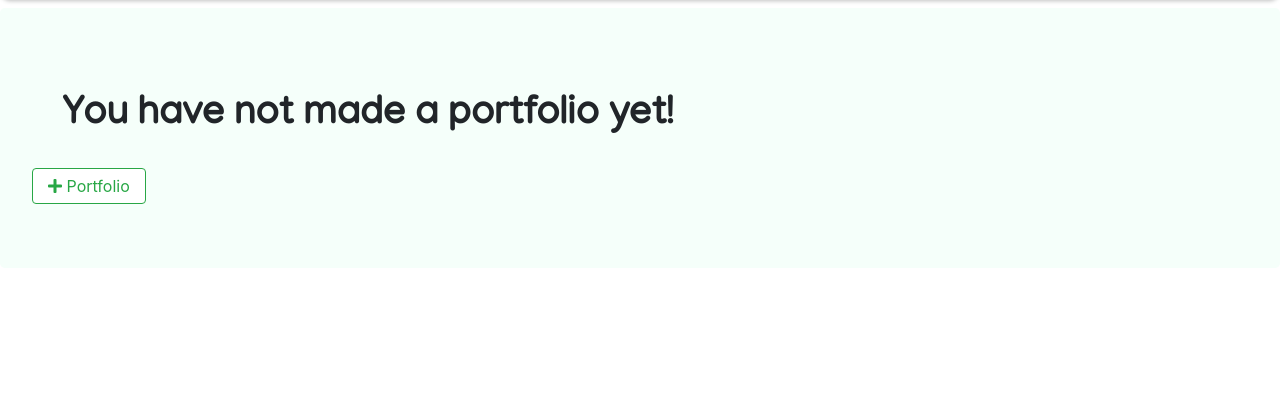
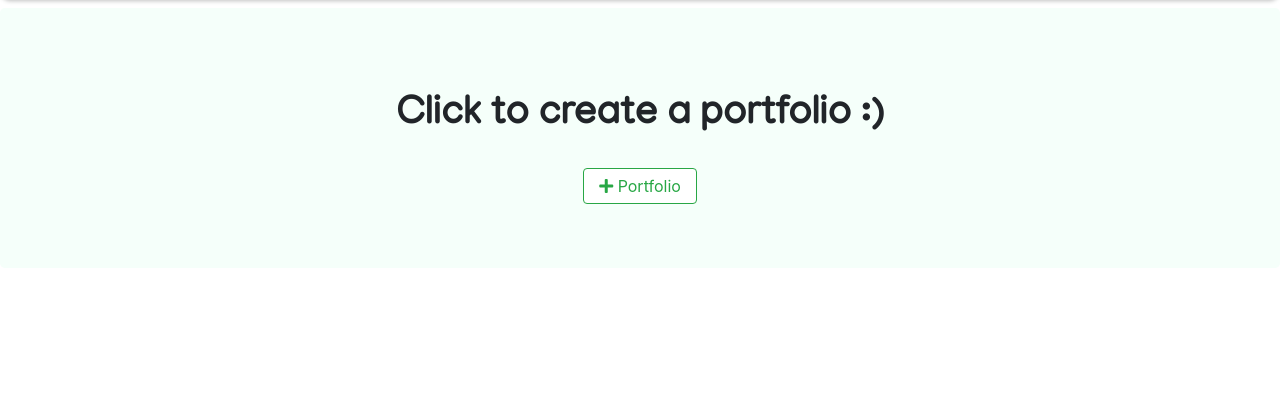
Before and after one commit to emilyc729/mybriefcase, a Django app: template main_app/templates/main_app/user_profile.html in a window 1280 px wide. Shown: the part 56-459 px from the top of the page. Run offline with Django 3.2, Linux system fonts and the light colour scheme; the template is opened without the code that fills it, so the values that code supplies are empty; some libraries are stand-ins or nearby versions.

Commit message:
update create profile 'page'

```diff
--- a/main_app/templates/main_app/user_profile.html
+++ b/main_app/templates/main_app/user_profile.html
@@ -97,8 +97,8 @@
 </div>
     {% endif %}
 {% else %}
-<div class="jumbotron" >
-    <h1>You have not made a portfolio yet!</h1>
+<div class="jumbotron d-flex align-items-center flex-column" >
+    <h1 class="text-center">Click to create a portfolio :)</h1>
     <a class="btn btn-outline-success" href="{% url 'portfolio_create' %}">
         <i class="fas fa-plus"></i> Portfolio</a>
 </div>
```
